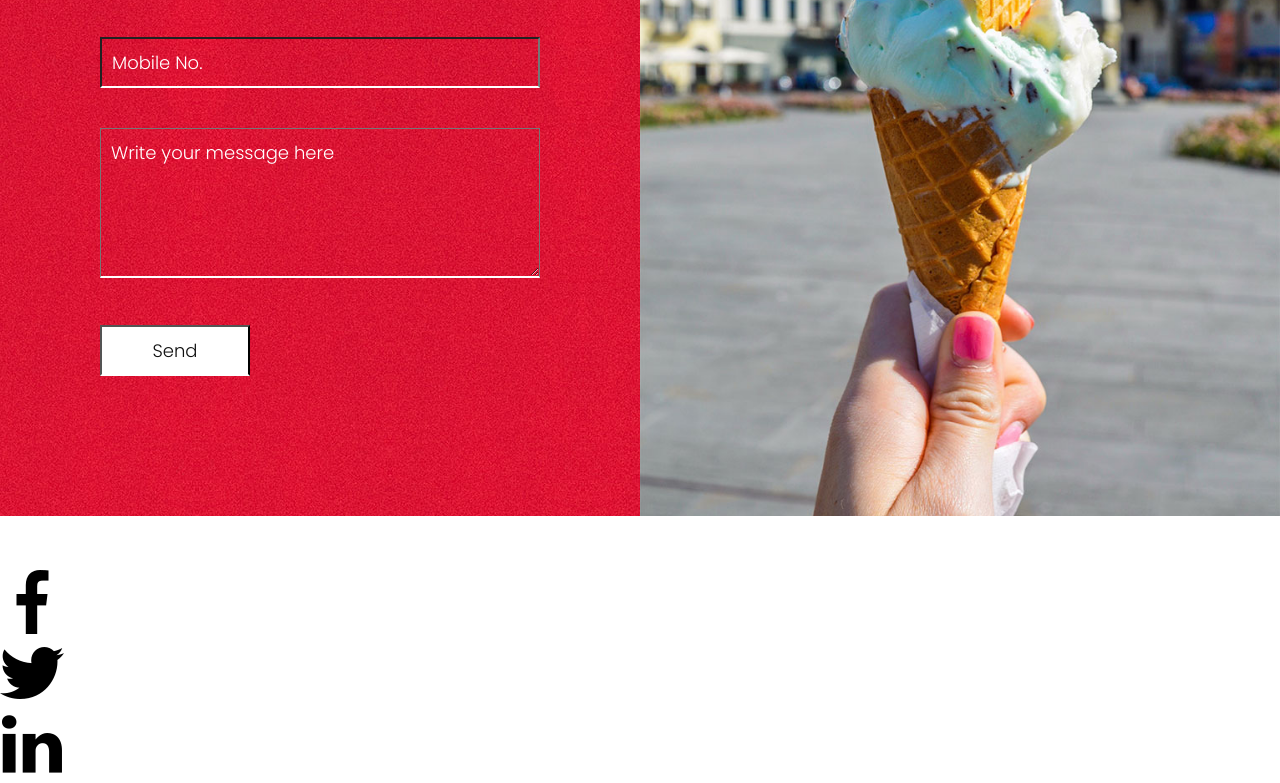
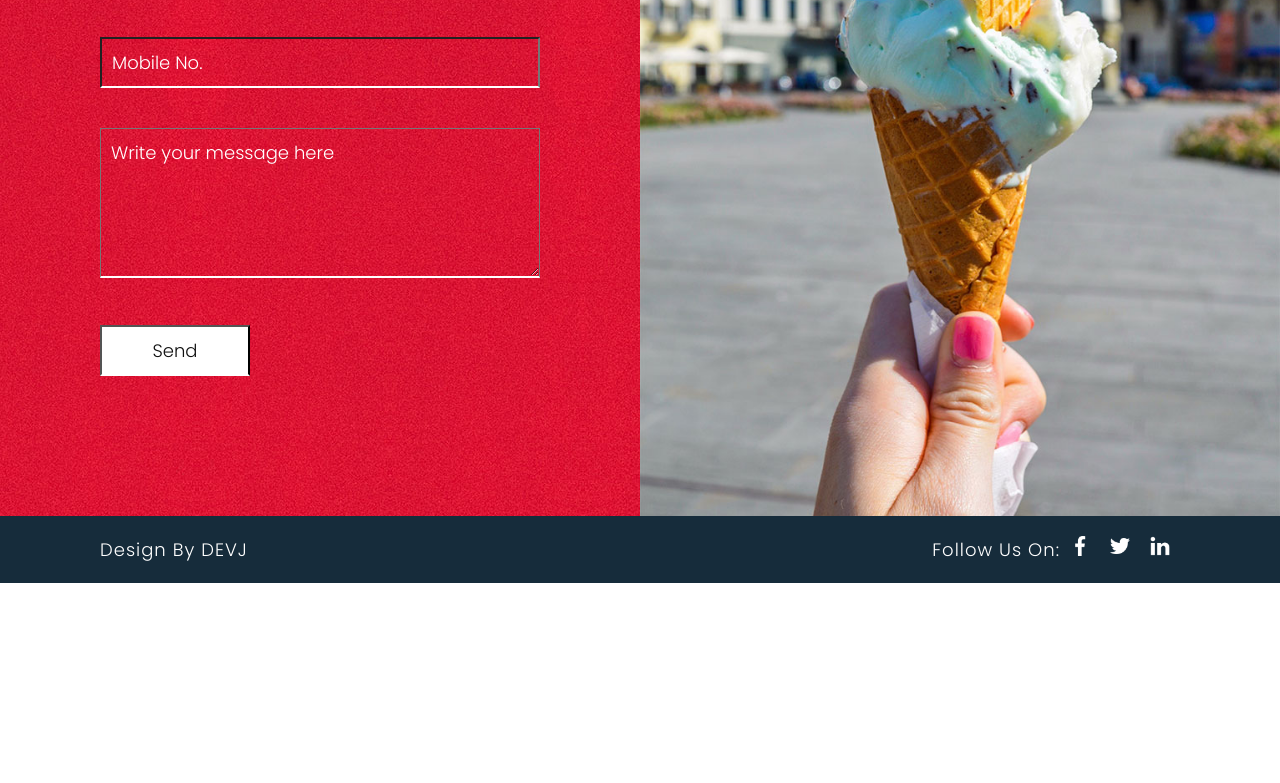
Before and after one commit to DevanshJain07/WebTemplates, a plain HTML site: page Template5/index.html in a window 1280 px wide. Shown: the part 5366-6149 px from the top of the page. After the commit the page ends 5949 px from the top, so only its background shows below. Drawn offline with Linux system fonts and the light colour scheme.

Commit message:
footer added

```diff
--- a/Template5/style.css
+++ b/Template5/style.css
@@ -261,3 +261,27 @@
     cursor: pointer;
     font-weight: 400px;
 }
+
+.footer{
+    background: #162c3b;
+    padding: 20px 100px;
+    display: flex;
+    justify-content: space-between;
+    align-items: center;
+}
+.footer ul{
+    display: flex;
+    justify-content: center;
+}
+.footer ul li{
+    list-style: none;
+}
+.footer ul li a{
+    text-decoration: none;
+    display: inline-block;
+    margin: 0 10px;
+}
+.footer ul li a img{
+    filter: invert(1);
+    max-width: 20px;
+}
```
